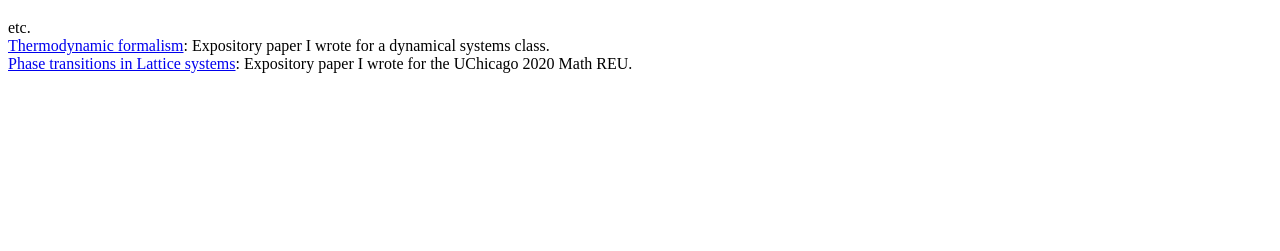
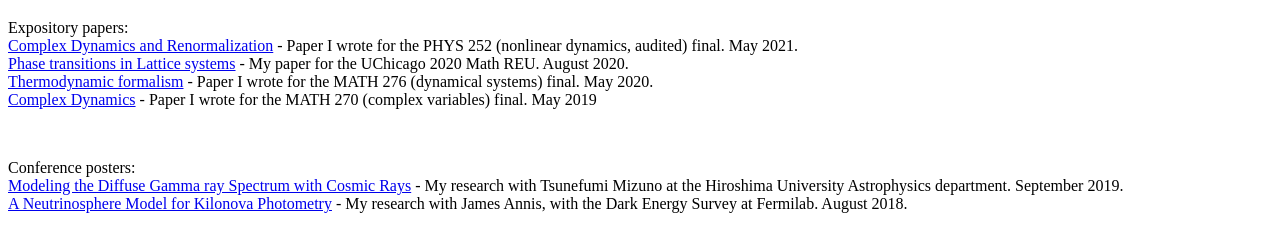
Before and after one commit to jessicametzger/jessicametzger.github.io, a plain HTML site: page index.html in a window 1280 px wide. Shown: the part 61-312 px from the top of the page. Drawn offline with Linux system fonts and the light colour scheme.

Commit message:
poster linking

```diff
--- a/index.html
+++ b/index.html
@@ -2,9 +2,15 @@
 <html>
 <body>
 <h1>Jessica Metzger</h1>
-<p>etc.<br>
-<a href="https://github.com/jessicametzger/jessicametzger.github.io/raw/main/MATH276_paper_thermoformalism.pdf">Thermodynamic formalism</a>: Expository paper I wrote for a dynamical systems class. <br>
-<a href="https://github.com/jessicametzger/jessicametzger.github.io/raw/main/MATH_REU_2020_paper.pdf">Phase transitions in Lattice systems</a>: Expository paper I wrote for the UChicago 2020 Math REU. <br>
+<p>Expository papers:<br>
+<a href="https://github.com/jessicametzger/jessicametzger.github.io/raw/main/PHYS252_paper_CD.pdf">Complex Dynamics and Renormalization</a> - Paper I wrote for the PHYS 252 (nonlinear dynamics, audited) final. May 2021. <br>
+<a href="https://github.com/jessicametzger/jessicametzger.github.io/raw/main/MATH_REU_2020_paper.pdf">Phase transitions in Lattice systems</a> - My paper for the UChicago 2020 Math REU. August 2020. <br>
+<a href="https://github.com/jessicametzger/jessicametzger.github.io/raw/main/MATH276_paper_TF.pdf">Thermodynamic formalism</a> - Paper I wrote for the MATH 276 (dynamical systems) final. May 2020. <br>
+<a href="https://github.com/jessicametzger/jessicametzger.github.io/raw/main/MATH270_paper_CD.pdf">Complex Dynamics</a> - Paper I wrote for the MATH 270 (complex variables) final. May 2019 <br>
+</p><br>
+<p>Conference posters:<br>
+<a href="https://github.com/jessicametzger/jessicametzger.github.io/raw/main/grcr_ucistem_poster.pdf">Modeling the Diffuse Gamma ray Spectrum with Cosmic Rays</a> - My research with Tsunefumi Mizuno at the Hiroshima University Astrophysics department. September 2019. <br>
+<a href="https://github.com/jessicametzger/jessicametzger.github.io/raw/main/Neutrinosphere_model_poster.pdf">A Neutrinosphere Model for Kilonova Photometry</a> - My research with James Annis, with the Dark Energy Survey at Fermilab. August 2018. <br>
 </p>
 </body>
 </html>
```
